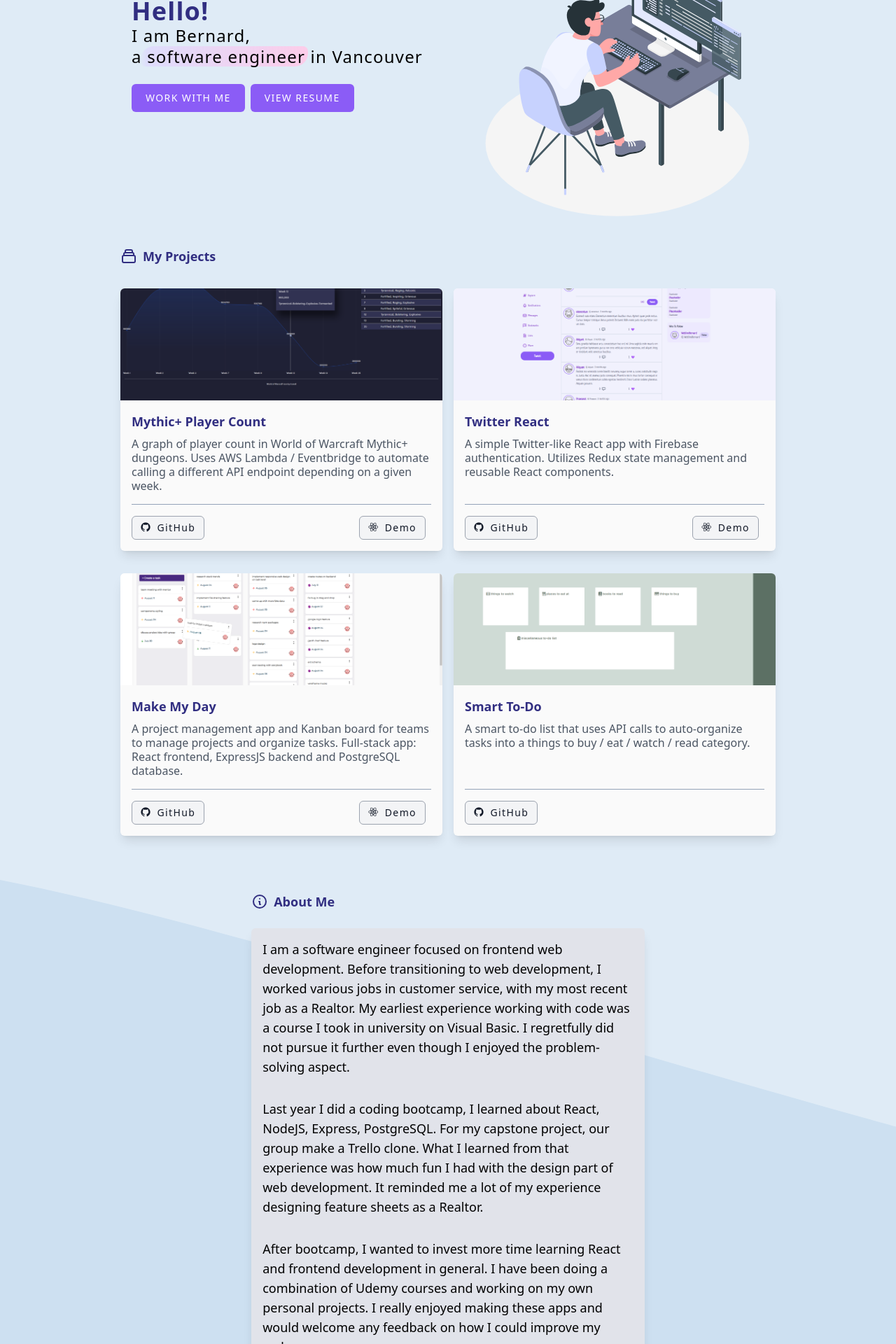
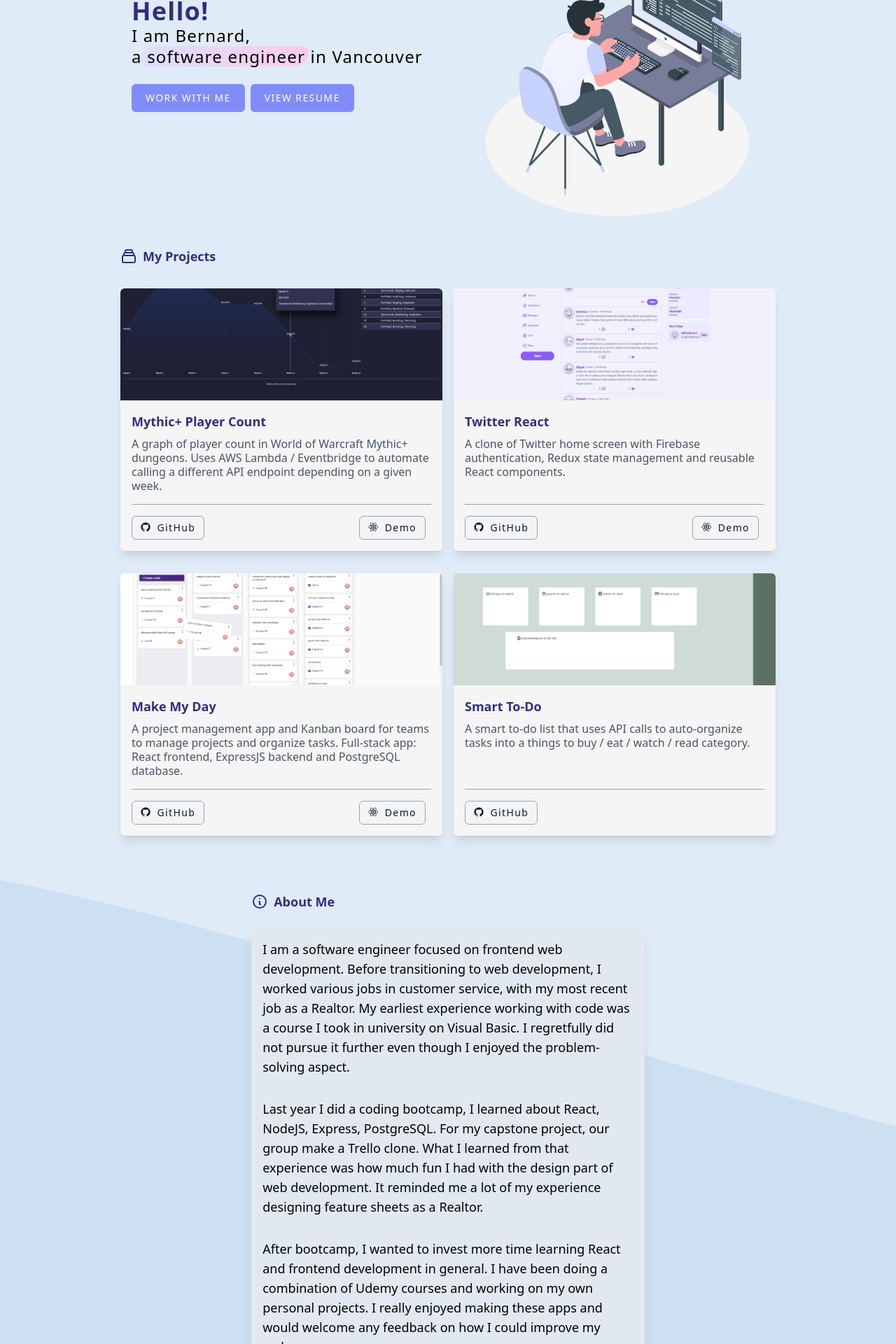
Before and after one commit to WebDevBernard/Portfolio, a Next.js app: page / in a window 1280 px wide. Shown: the part 180-2100 px from the top of the page at 70% size. Built offline with nearby package versions, Linux system fonts and the light colour scheme; a web font is replaced by a local one.

Commit message:
update description

```diff
--- a/components/About.tsx
+++ b/components/About.tsx
@@ -27,7 +27,7 @@ const About: FC<{ aboutRef: RefObject<HTMLDivElement> }> = ({ aboutRef }) => {
       </span>
       <div>
         <div
-          className="bg-[#E1E3EA] shadow-lg rounded-md overflow-hidden"
+          className="bg-slate-200 shadow-lg rounded-lg overflow-hidden"
           ref={aboutRef}
         >
           <p className="p-4 text-lg">{aboutData[0]}</p>
--- a/components/Hero.tsx
+++ b/components/Hero.tsx
@@ -24,7 +24,7 @@ const Hero: FC<{
           {/* left */}
           <div className="w-full flex flex-col justify-center items-center md:items-start md:w-1/2">
             <h1 className="ml-8 md:ml-0  text-2xl leading-tight tracking-wider">
-              <motion.div
+              {/* <motion.div
                 ref={ref}
                 initial="hidden"
                 animate={controls}
@@ -32,7 +32,10 @@ const Hero: FC<{
                 className="font-bold text-4xl text-indigo-900  inline-block"
               >
                 Hello!
-              </motion.div>
+              </motion.div> */}
+              <div className="font-bold text-4xl text-indigo-900  inline-block">
+                Hello!
+              </div>
               <span>
                 <br />
                 I am Bernard,
--- a/components/ProjectItem.tsx
+++ b/components/ProjectItem.tsx
@@ -12,7 +12,7 @@ interface ProjectProps {
 const ProjectItem: FC<ProjectProps> = (props) => {
   return (
     <div
-      className=" bg-neutral-50 flex flex-col justify-between
+      className=" bg-neutral-100 flex flex-col justify-between
      rounded-md shadow-lg overflow-hidden "
     >
       <div>
--- a/data/project-data.ts
+++ b/data/project-data.ts
@@ -13,7 +13,7 @@ export const projects = [
     title: "Twitter React",
     image: "/docs/twitter.png",
     description:
-      "A simple Twitter-like React app with Firebase authentication.  Utilizes Redux state management and reusable React components.",
+      "A clone of Twitter home screen with Firebase authentication, Redux state management and reusable React components.",
     github: "https://github.com/WebDevBernard/Twitter-React",
     link: "https://twitterreact.vercel.app/",
   },
--- a/styles/globals.css
+++ b/styles/globals.css
@@ -5,7 +5,7 @@
 @tailwind utilities;
 
 .btn-primary {
-  @apply text-white bg-violet-500 hover:bg-violet-600 font-medium rounded-md text-sm text-center dark:bg-violet-500 dark:hover:bg-violet-600 dark:focus:ring-purple-900 tracking-widest block select-none px-5 py-2.5 uppercase duration-150 ease-out;
+  @apply text-white bg-indigo-400 hover:bg-indigo-500 rounded-md text-sm text-center tracking-widest block select-none px-5 py-2.5 uppercase duration-150 ease-out;
 }
 
 .btn-primary:active {
@@ -21,7 +21,7 @@
 }
 
 .input {
-  @apply w-full p-2 border-2 rounded-md focus:outline-none focus:border-indigo-900;
+  @apply w-full p-2 border-2 rounded-md focus:outline-none focus:border-indigo-900 bg-neutral-100;
 }
 
 /* https://stackoverflow.com/questions/66416614/how-to-create-scrollable-element-in-tailwind-without-a-scrollbar */
```
Also changed, not shown: 1 other file (tests, documents, lock files or other folders).
